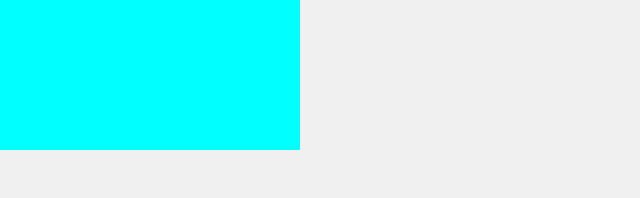
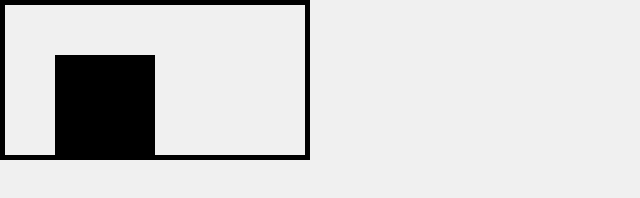
Before and after one commit to ramiadi/Flappy-bird-game, a plain HTML site: page index.html in a window 1280 px wide. Shown: the whole page, without its empty margins (0-640 px from the left). Drawn offline with Linux system fonts and the light colour scheme.

Commit message:
new codes

```diff
--- a/script/index.js
+++ b/script/index.js
@@ -1,20 +1,15 @@
-// Create a new board
-let board;
-let boardHeight = 500;
-let boardWidth = 500;
-let context;
+const canvas = document.getElementById("flappy-el");
+const ctx = canvas.getContext("2d");
 
-class Flappy {
-  constructor() {
-    this.x = 50;
-    this.y = 50;
-    this.width = this.width / this.x;
-    this.height = this.height / this.y;
-  }
+const playerImage = new Image();
+playerImage.src = "./flappybird.png";
+let x = 0;
+
+function animate() {
+  ctx.clearRect(0, 0, canvas.width, canvas.height);
+  ctx.fillRect(50, 50, 100, 100);
+
+  requestAnimationFrame(animate);
 }
 
-window.onload = () => {
-  board = document.getElementById("flappy-el");
-
-  context = board.getContext("2d");
-};
+animate();
--- a/stylesheet/style.css
+++ b/stylesheet/style.css
@@ -6,5 +6,5 @@ body {
 }
 
 #flappy-el {
-  background-color: aqua;
+  border: 5px solid black;
 }
```
